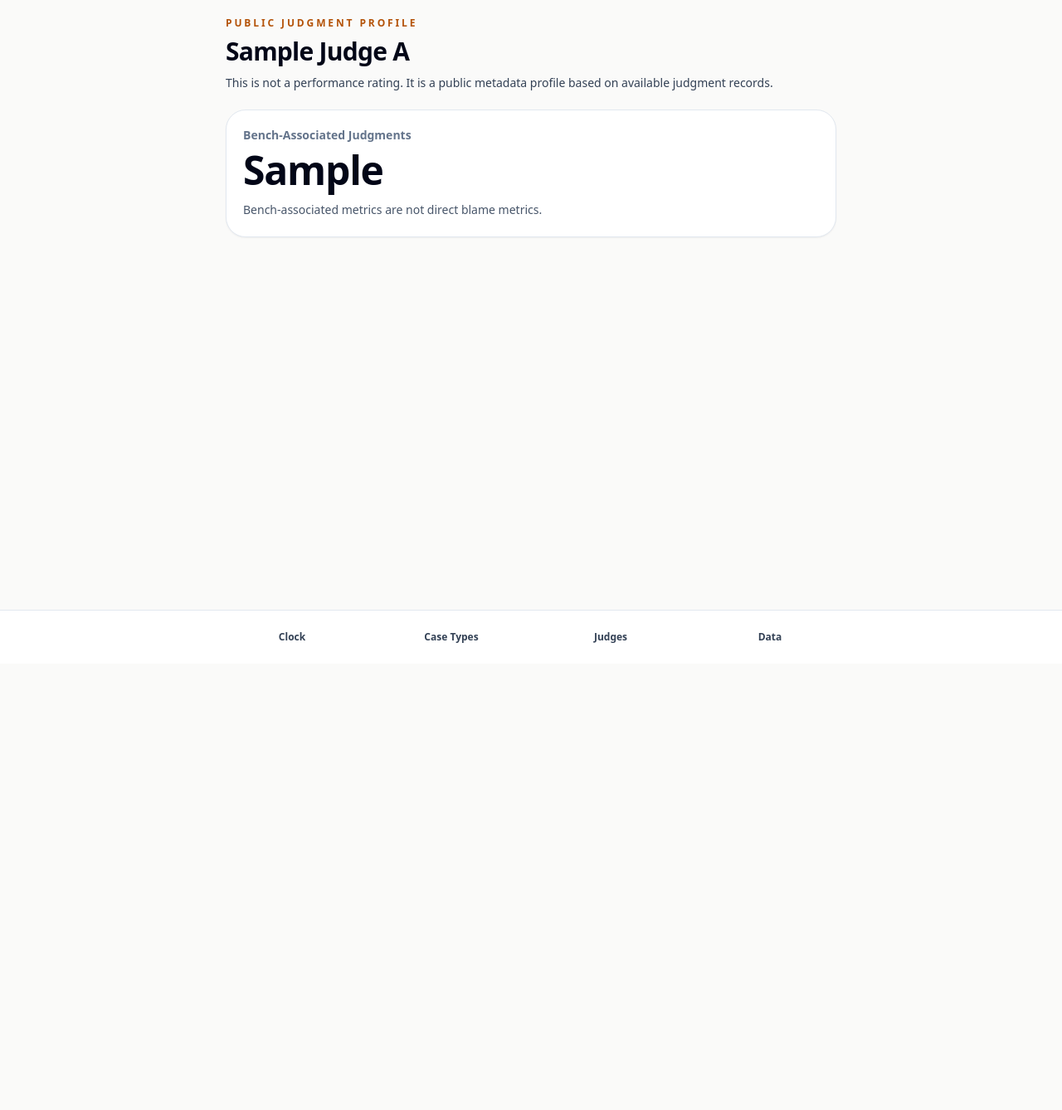
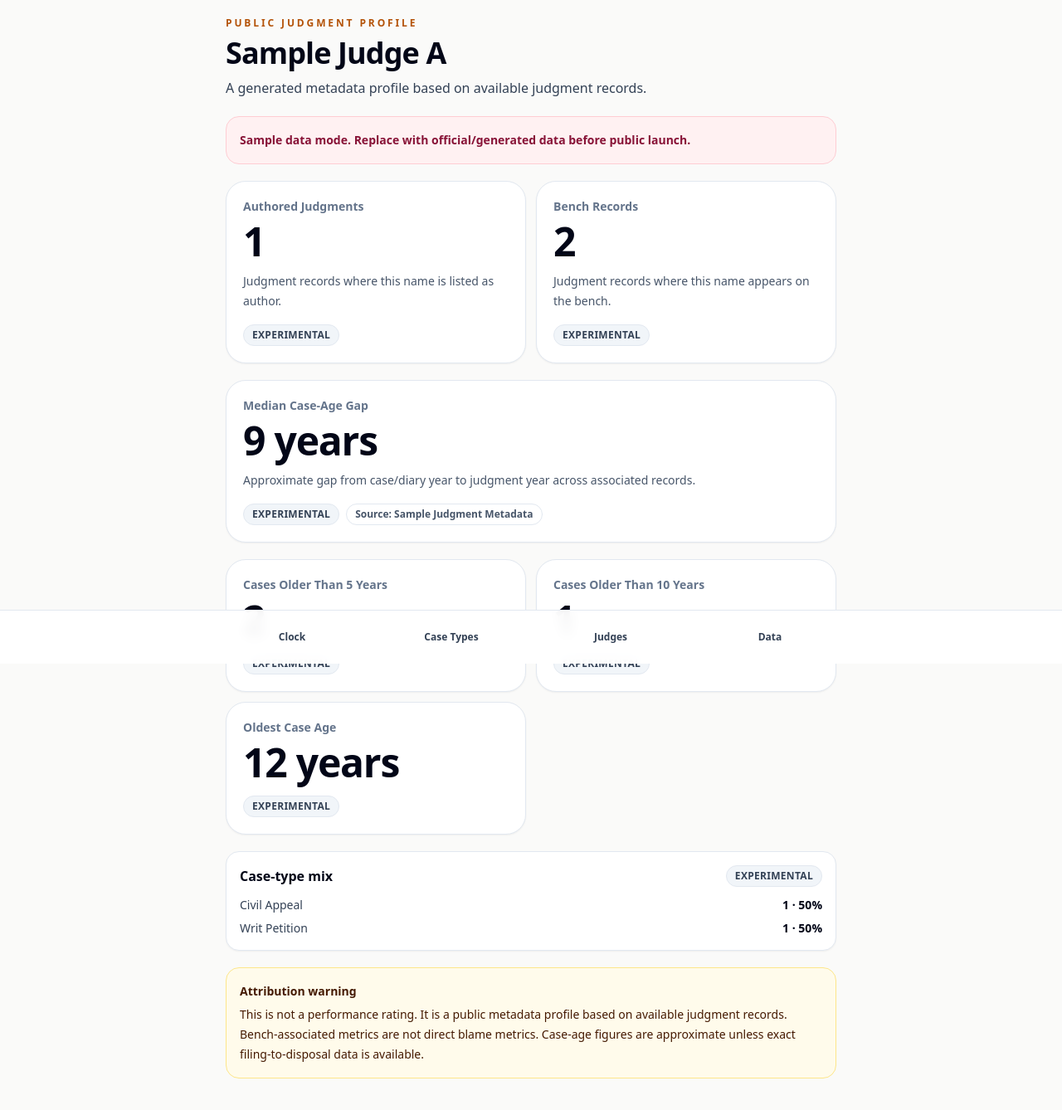
Before and after one commit to publicinteresttechnologies/justice-clock-india, a Next.js app: page /judges/sample-judge-a in a window 1280 px wide. Shown: the top 1338 px of the page at 83% size. Before the commit the page ends 800 px from the top, so only its background shows below. Built offline with nearby package versions, Linux system fonts and the light colour scheme.

Commit message:
Wire judge detail to generated data

```diff
--- a/src/app/judges/[slug]/page.tsx
+++ b/src/app/judges/[slug]/page.tsx
@@ -1,41 +1,81 @@
+import { notFound } from "next/navigation";
+import { CaveatBox } from "@/components/CaveatBox";
+import { ConfidenceBadge } from "@/components/ConfidenceBadge";
+import { MetricCard } from "@/components/MetricCard";
+import { SampleDataWarning } from "@/components/SampleDataWarning";
+import { SectionHeader } from "@/components/SectionHeader";
+import { formatYears, getJudgeBySlug } from "@/lib/data";
+
 type PageProps = {
-  params: {
+  params: Promise<{
     slug: string;
-  };
+  }>;
 };
 
-function titleFromSlug(slug: string) {
-  return slug
-    .split("-")
-    .map((word) => word[0]?.toUpperCase() + word.slice(1))
-    .join(" ");
-}
+export default async function JudgeDetailPage({ params }: PageProps) {
+  const { slug } = await params;
+  const profile = getJudgeBySlug(slug);
 
-export default function JudgeDetailPage({ params }: PageProps) {
-  const title = titleFromSlug(params.slug);
+  if (!profile) notFound();
 
   return (
     <div className="space-y-5">
-      <header>
-        <p className="text-xs font-bold uppercase tracking-[0.24em] text-amber-700">
-          Public Judgment Profile
-        </p>
-        <h1 className="mt-2 text-3xl font-black tracking-tight">{title}</h1>
-        <p className="mt-2 text-sm leading-6 text-slate-700">
-          This is not a performance rating. It is a public metadata profile
-          based on available judgment records.
-        </p>
-      </header>
+      <SectionHeader
+        eyebrow="Public Judgment Profile"
+        title={profile.judgeName}
+        description="A generated metadata profile based on available judgment records."
+      />
 
-      <section className="rounded-3xl border border-slate-200 bg-white p-5 shadow-sm">
-        <p className="text-sm font-semibold text-slate-500">
-          Bench-Associated Judgments
-        </p>
-        <p className="mt-2 text-5xl font-black tracking-tight">Sample</p>
-        <p className="mt-3 text-sm leading-6 text-slate-600">
-          Bench-associated metrics are not direct blame metrics.
-        </p>
+      {profile.sample ? <SampleDataWarning /> : null}
+
+      <section className="grid gap-3 sm:grid-cols-2">
+        <MetricCard
+          title="Authored Judgments"
+          value={String(profile.authoredJudgments)}
+          context="Judgment records where this name is listed as author."
+          confidence={profile.confidence}
+        />
+        <MetricCard
+          title="Bench Records"
+          value={String(profile.benchAssociatedJudgments)}
+          context="Judgment records where this name appears on the bench."
+          confidence={profile.confidence}
+        />
       </section>
+
+      <MetricCard
+        title="Median Case-Age Gap"
+        value={formatYears(profile.medianCaseAgeYears)}
+        context="Approximate gap from case/diary year to judgment year across associated records."
+        confidence={profile.confidence}
+        sourceLabel={profile.sources[0]?.name ?? "Generated data"}
+        sourceHref={profile.sources[0]?.url}
+      />
+
+      <section className="grid gap-3 sm:grid-cols-2">
+        <MetricCard title="Cases Older Than 5 Years" value={String(profile.casesOlderThan5Years)} confidence={profile.confidence} />
+        <MetricCard title="Cases Older Than 10 Years" value={String(profile.casesOlderThan10Years)} confidence={profile.confidence} />
+        <MetricCard title="Oldest Case Age" value={formatYears(profile.oldestCaseAgeYears)} confidence={profile.confidence} />
+      </section>
+
+      <section className="rounded-2xl border border-slate-200 bg-white p-4 shadow-sm">
+        <div className="flex items-center justify-between gap-3">
+          <h2 className="font-black">Case-type mix</h2>
+          <ConfidenceBadge level={profile.confidence} />
+        </div>
+        <div className="mt-3 space-y-2">
+          {profile.caseTypeMix.map((item) => (
+            <div key={item.caseType} className="flex justify-between gap-3 text-sm">
+              <span className="text-slate-700">{item.caseType}</span>
+              <span className="font-semibold">{item.count} · {item.percentage}%</span>
+            </div>
+          ))}
+        </div>
+      </section>
+
+      <CaveatBox title="Attribution warning">
+        {profile.attributionWarning} {profile.caveat}
+      </CaveatBox>
     </div>
   );
 }
```
